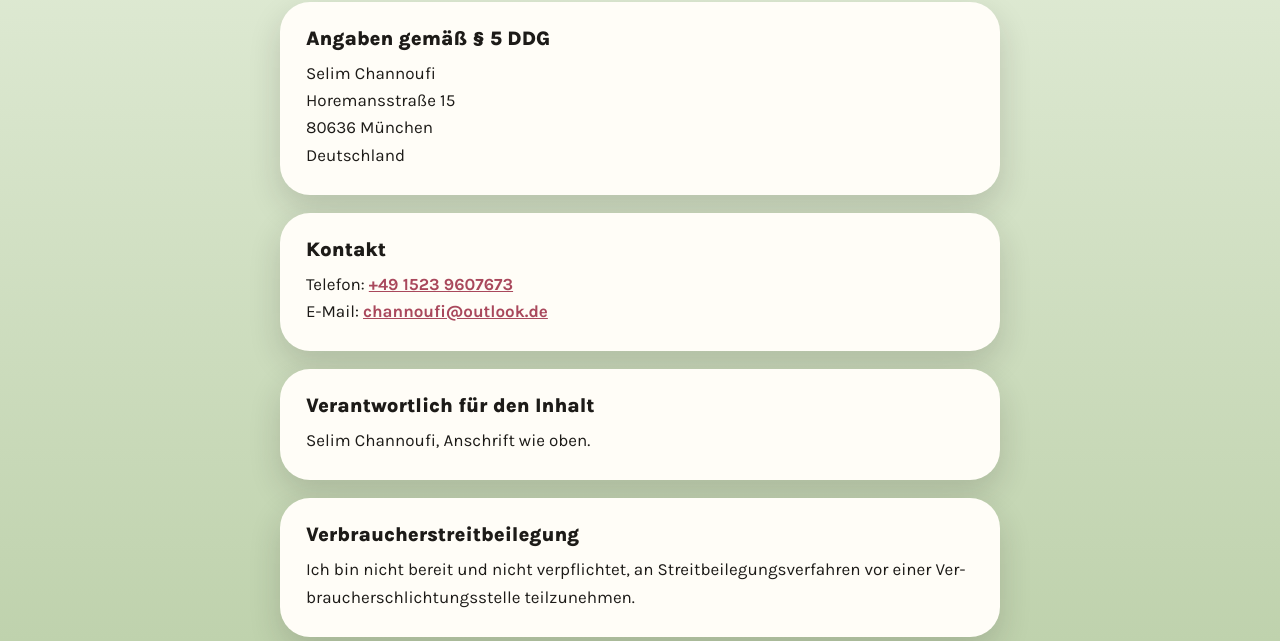
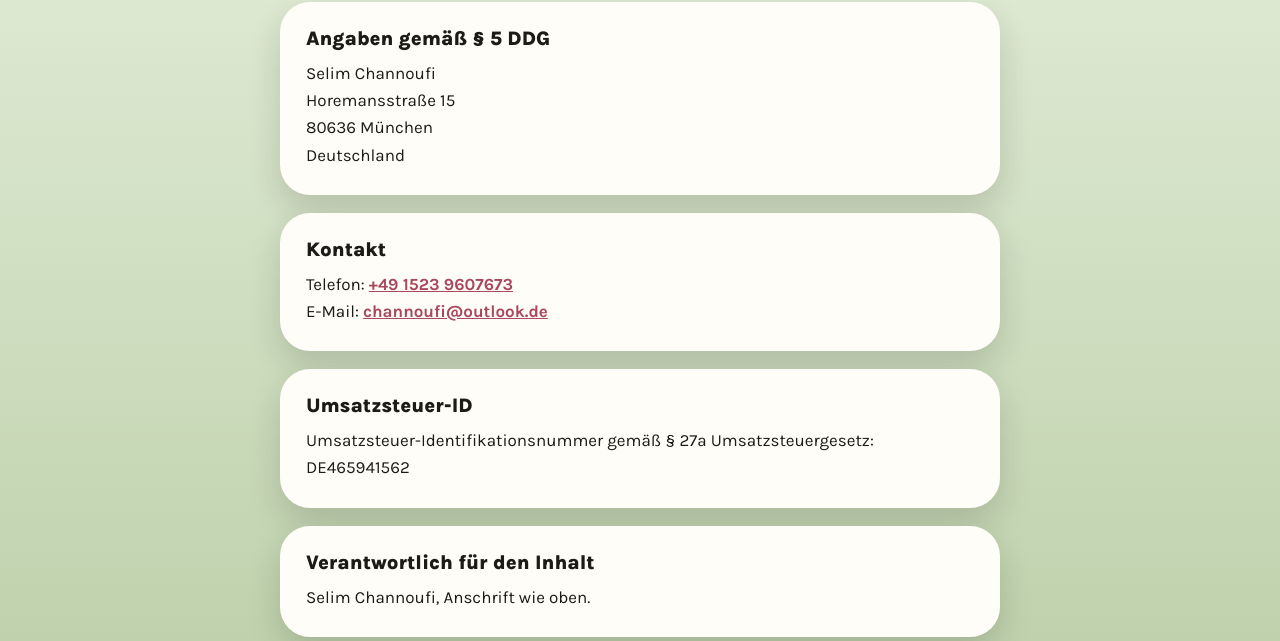
Before and after one commit to Seliminici/worth-a-star-info, a plain HTML site: page impressum.html in a window 1280 px wide. Shown: the part 159-800 px from the top of the page. Drawn offline with Linux system fonts and the light colour scheme.

Commit message:
Impressum: Umsatzsteuer-ID ergänzt
Co-Authored-By: Claude Fable 5.2 <noreply@anthropic.com>

```diff
--- a/impressum.html
+++ b/impressum.html
@@ -36,13 +36,10 @@
     E-Mail: <a href="mailto:channoufi@outlook.de">channoufi@outlook.de</a></p>
   </div>
 
-  <!-- Umsatzsteuer-ID bzw. Wirtschafts-ID: nur einkommentieren, wenn eine zugeteilt wurde (ELSTER-Postfach). Nicht zutreffende Zeile löschen.
   <div class="karte">
     <h2>Umsatzsteuer-ID</h2>
-    <p>Umsatzsteuer-Identifikationsnummer gemäß § 27a Umsatzsteuergesetz: DE…<br>
-    Wirtschafts-Identifikationsnummer gemäß § 139c Abgabenordnung: DE…</p>
+    <p>Umsatzsteuer-Identifikationsnummer gemäß § 27a Umsatzsteuergesetz: DE465941562</p>
   </div>
-  -->
 
   <div class="karte">
     <h2>Verantwortlich für den Inhalt</h2>
```
Also changed, not shown: impressum-en.html (+1 -4 lines).
